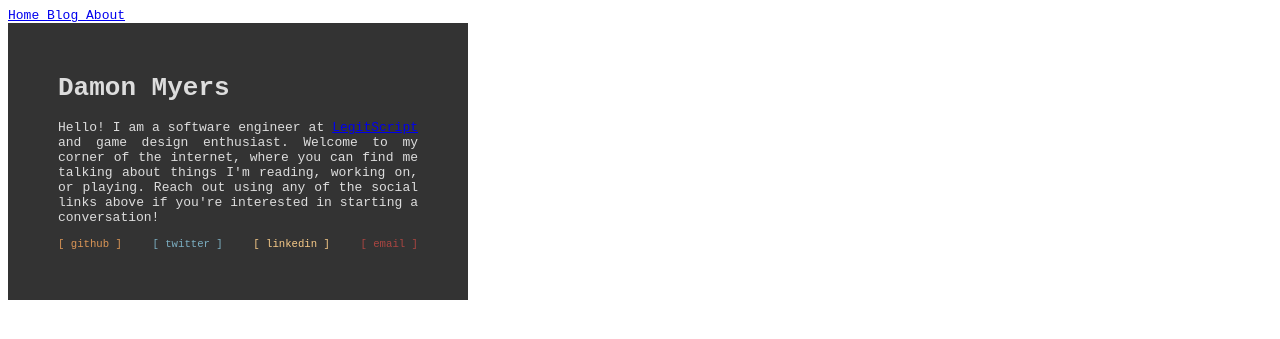
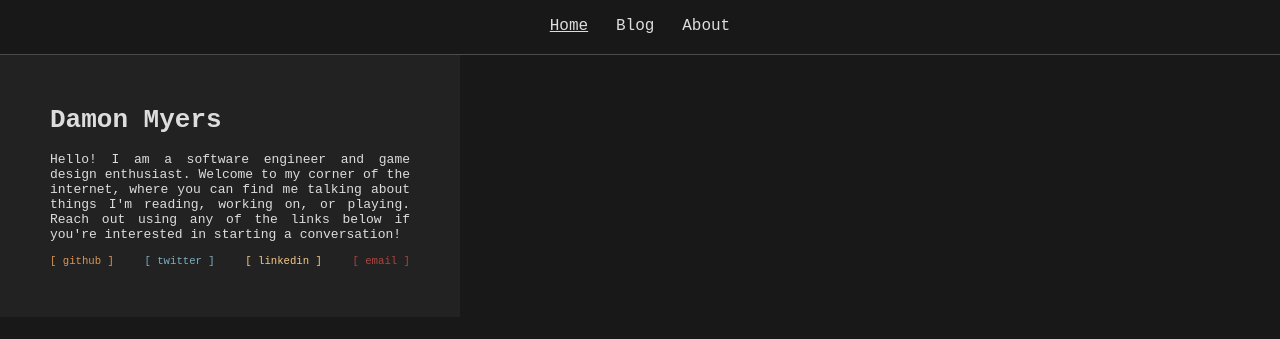
Before and after one commit to damon-myers/damon-myers.github.io, a Jekyll site: the page built from index.html, in a window 1280 px wide. Shown: the top 339 px of the page. Built offline with Jekyll 4.4.1, drawn with Linux system fonts in a browser that asks for light colours.

Commit message:
navbar styling; general styling improvements

```diff
--- a/_data/work.yml
+++ /dev/null
@@ -1,2 +0,0 @@
-name: LegitScript
-link: https://legitscript.com
--- a/_includes/header.html
+++ b/_includes/header.html
@@ -1,7 +1,7 @@
-<nav>
-    {% for page in site.data.navigation %}
-        <a href="{{ page.link }}" {% if page.url == page.link %}class="current-page"{% endif %}>
-            {{ page.name }}
-        </a>
+<header>
+    <nav>
+    {% for item in site.data.navigation %}
+        <a href="{{ item.link }}" {% if page.url == item.link %}class="current-page"{% endif %}>{{ item.name }}</a>
     {% endfor %}
-</nav>
+    </nav>
+</header>
--- a/_includes/personal.html
+++ b/_includes/personal.html
@@ -1,9 +1,9 @@
 <div class="personal-sidebar">
     <h1>Damon Myers</h1>
     <p>
-    Hello! I am a software engineer at <a href="{{ site.data.work.link }}">{{ site.data.work.name }}</a> and game design enthusiast.
+    Hello! I am a software engineer and game design enthusiast.
     Welcome to my corner of the internet, where you can find me talking about things I'm reading, working on, or playing.
-    Reach out using any of the social links above if you're interested in starting a conversation!
+    Reach out using any of the links below if you're interested in starting a conversation!
     </p>
     {% include social.html %}
 </div>
--- /dev/null
+++ b/_sass/_globals.scss
@@ -0,0 +1,3 @@
+$defaultTextColor: #ddd;
+$contentBackgroundColor: #222;
+$backgroundColor: #181818;
--- /dev/null
+++ b/_sass/_header.scss
@@ -0,0 +1,33 @@
+@import "globals";
+
+header {
+    border-bottom: 1px solid lighten($backgroundColor, 20%);
+}
+
+nav {
+    margin: auto;
+    height: 100%;
+    line-height: 54px;
+    width: 60%;
+
+    text-align: center;
+
+    a {
+        color: $defaultTextColor;
+        font-size: 16px;
+        line-height: 1.5;
+        text-decoration: none;
+    }
+
+    a:not(:last-child) {
+        margin-right: 20px;
+    }
+
+    a:hover {
+        text-decoration: underline;
+    }
+}
+
+.current-page {
+    text-decoration: underline;
+}
--- a/_sass/_personal.scss
+++ b/_sass/_personal.scss
@@ -1,9 +1,11 @@
+@import "globals";
+
 $sidebarWidth: 360px;
 
 .personal-sidebar {
-    background: #333;
+    background: $contentBackgroundColor;
 
-    color: #ddd;
+    color: $defaultTextColor;
 
     width: $sidebarWidth;
     padding: 50px;
--- a/assets/css/main.scss
+++ b/assets/css/main.scss
@@ -2,9 +2,15 @@
 # this ensures Jekyll reads the file to be transformed into CSS later
 ---
 
+@import "globals";
+@import "header";
 @import "personal";
 @import "social";
 
 body {
+    margin: 0;
+    padding: 0;
+
+    background: $backgroundColor;
     font-family: monospace;
 }
```
